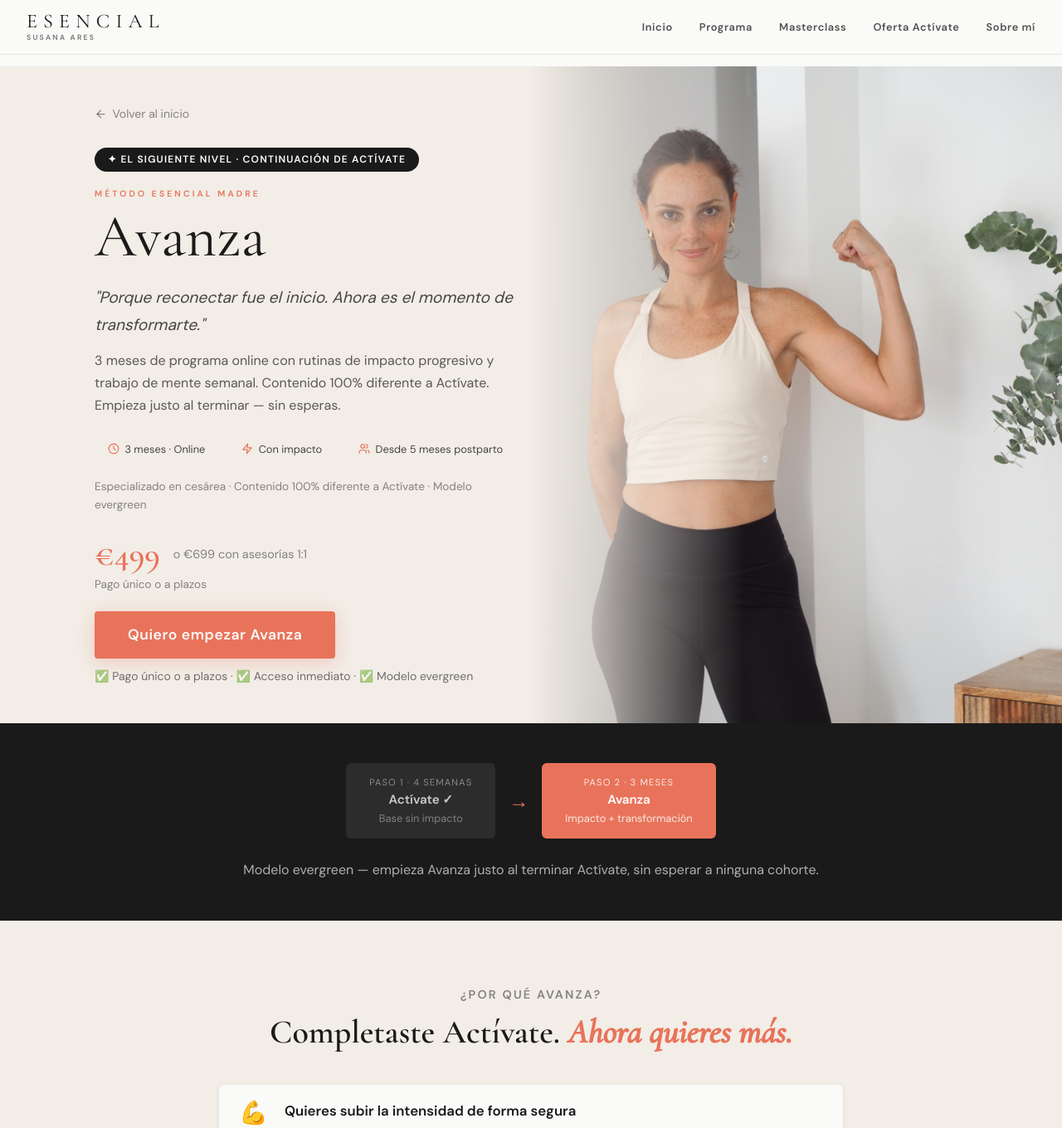
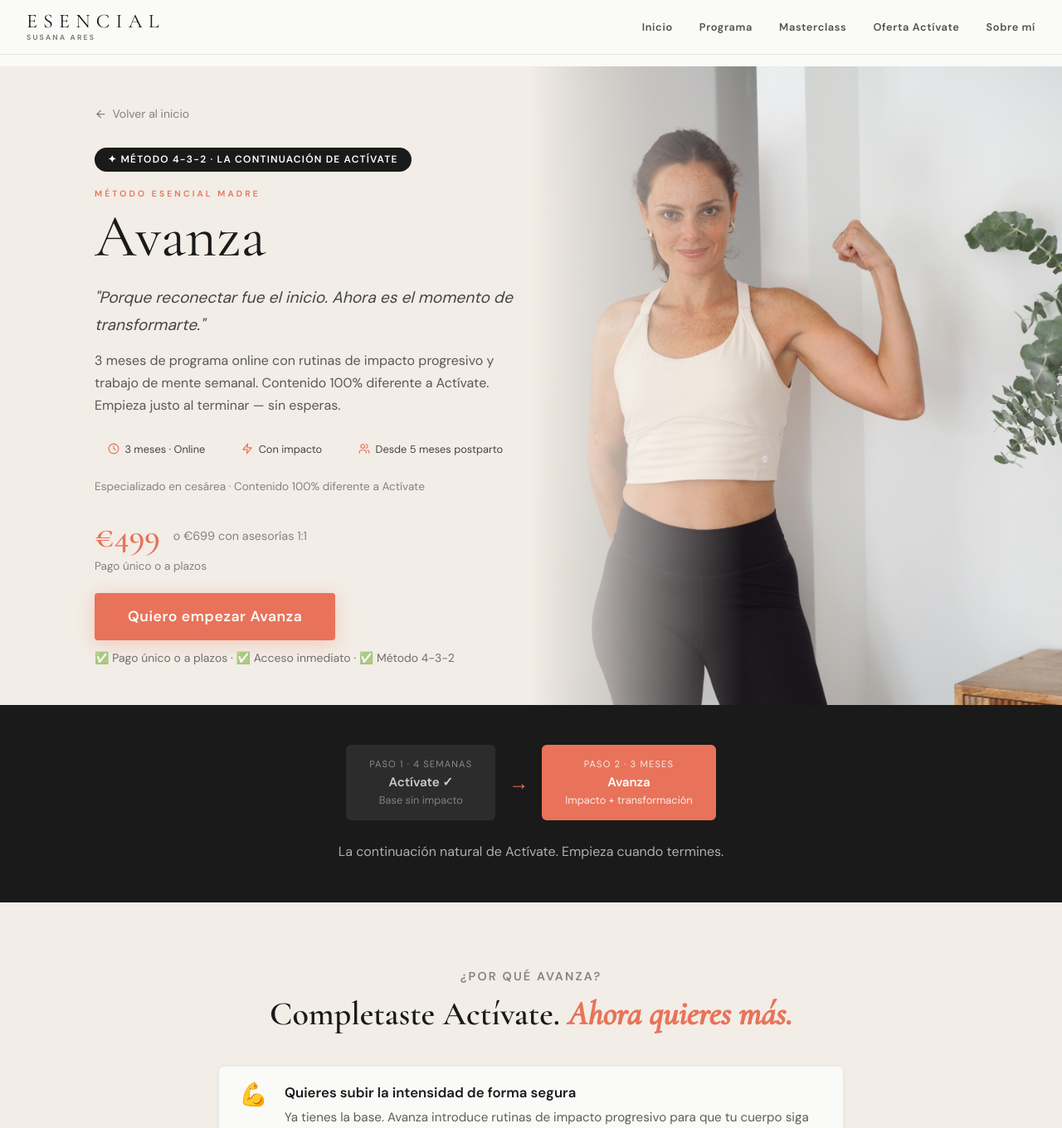
Before and after one commit to susanaaresla-lab/esencial-susana, a React (Create React App) app: page /programa-avanza in a window 1280 px wide. Shown: the top 1360 px of the page at 83% size. Built offline with nearby package versions, Linux system fonts and the light colour scheme.

Commit message:
método 4-3-2 quitar evergreen link 1:1

```diff
--- a/src/pages/ListaEsperaAvanzaPage.js
+++ b/src/pages/ListaEsperaAvanzaPage.js
@@ -5,6 +5,7 @@ import { Helmet } from 'react-helmet-async';
 import { useState } from 'react';
 
 const CHECKOUT_URL = 'https://pay.hotmart.com/B106868973I?off=sc34hatr';
+const CHECKOUT_URL_1TO1 = 'https://pay.hotmart.com/B106868973I?off=2qrh0bwb';
 
 const FAQS = [
   { q: '¿Necesito haber hecho Actívate para poder hacer Avanza?', a: 'Sí, Avanza está diseñado como continuación de Actívate. Necesitas tener la base de recuperación postparto antes de introducir rutinas de impacto.' },
@@ -77,7 +78,7 @@ export default function ListaEsperaAvanzaPage() {
 
           <div style={{ maxWidth: 520 }}>
             <div style={{ display: 'inline-flex', alignItems: 'center', gap: '0.5rem', background: 'var(--black)', color: 'white', fontWeight: 700, fontSize: '0.75rem', letterSpacing: '0.1em', textTransform: 'uppercase', padding: '0.4rem 1rem', borderRadius: 999, marginBottom: '1.25rem' }}>
-              ✦ El siguiente nivel · Continuación de Actívate
+              ✦ Método 4-3-2 · La continuación de Actívate
             </div>
             <div className="t-label" style={{ color: 'var(--coral)', marginBottom: '0.5rem' }}>Método Esencial Madre</div>
             <h1 className="t-serif" style={{ fontSize: 'clamp(2.5rem, 6vw, 4.5rem)', lineHeight: 1.05, color: 'var(--black)', marginBottom: '1.25rem', fontWeight: 400 }}>
@@ -95,7 +96,7 @@ export default function ListaEsperaAvanzaPage() {
               <span className="pill"><Users />Desde 5 meses postparto</span>
             </div>
             <p style={{ fontSize: '0.85rem', color: 'rgba(26,26,26,0.5)', marginBottom: '1.75rem', lineHeight: 1.6 }}>
-              Especializado en cesárea · Contenido 100% diferente a Actívate · Modelo evergreen
+              Especializado en cesárea · Contenido 100% diferente a Actívate
             </p>
             <div style={{ display: 'flex', alignItems: 'center', gap: '1rem', marginBottom: '0.5rem' }}>
               <span style={{ fontFamily: 'var(--serif)', fontSize: '2.5rem', color: 'var(--coral)', fontWeight: 600, lineHeight: 1 }}>€499</span>
@@ -106,7 +107,7 @@ export default function ListaEsperaAvanzaPage() {
               Quiero empezar Avanza
             </button>
             <p style={{ fontSize: '0.875rem', color: 'rgba(26,26,26,0.6)', marginTop: '0.75rem' }}>
-              ✅ Pago único o a plazos · ✅ Acceso inmediato · ✅ Modelo evergreen
+              ✅ Pago único o a plazos · ✅ Acceso inmediato · ✅ Método 4-3-2
             </p>
           </div>
         </div>
@@ -129,7 +130,7 @@ export default function ListaEsperaAvanzaPage() {
             </div>
           </div>
           <p style={{ fontSize: '1rem', color: 'rgba(255,255,255,0.65)', lineHeight: 1.7 }}>
-            Modelo evergreen — empieza Avanza justo al terminar Actívate, sin esperar a ninguna cohorte.
+            La continuación natural de Actívate. Empieza cuando termines.
           </p>
         </div>
       </section>
```
